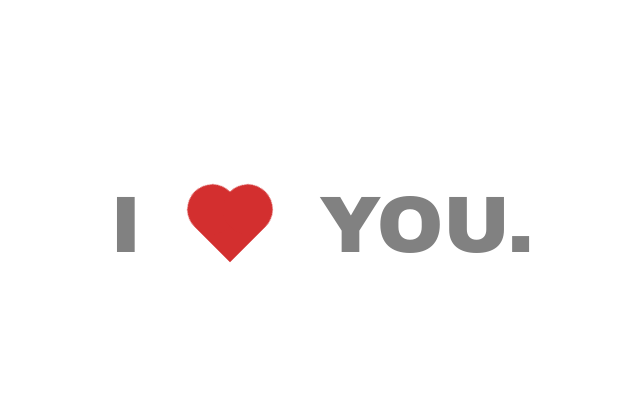
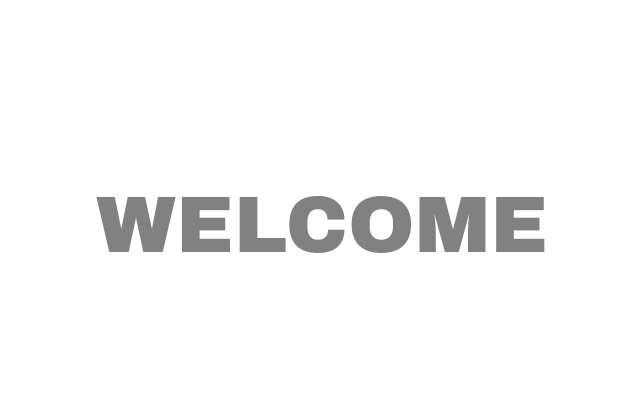
Before and after one commit to maralla/maralla.github.io, a plain HTML site: page index.html in a window 1280 px wide. Shown: the part 124-532 px from the top of the page, without its empty margins (326-966 px from the left). Drawn offline with Linux system fonts and the light colour scheme.

Commit message:
Changed content

```diff
--- a/index.html
+++ b/index.html
@@ -9,7 +9,7 @@
   <body>
     <div class="container">
       <div class="items">
-        <span>I</span><span class="heart animated pulse"></span><span>you.</span>
+        <span>Welcome</span>
       </div>
     </div>
   </body>
```
